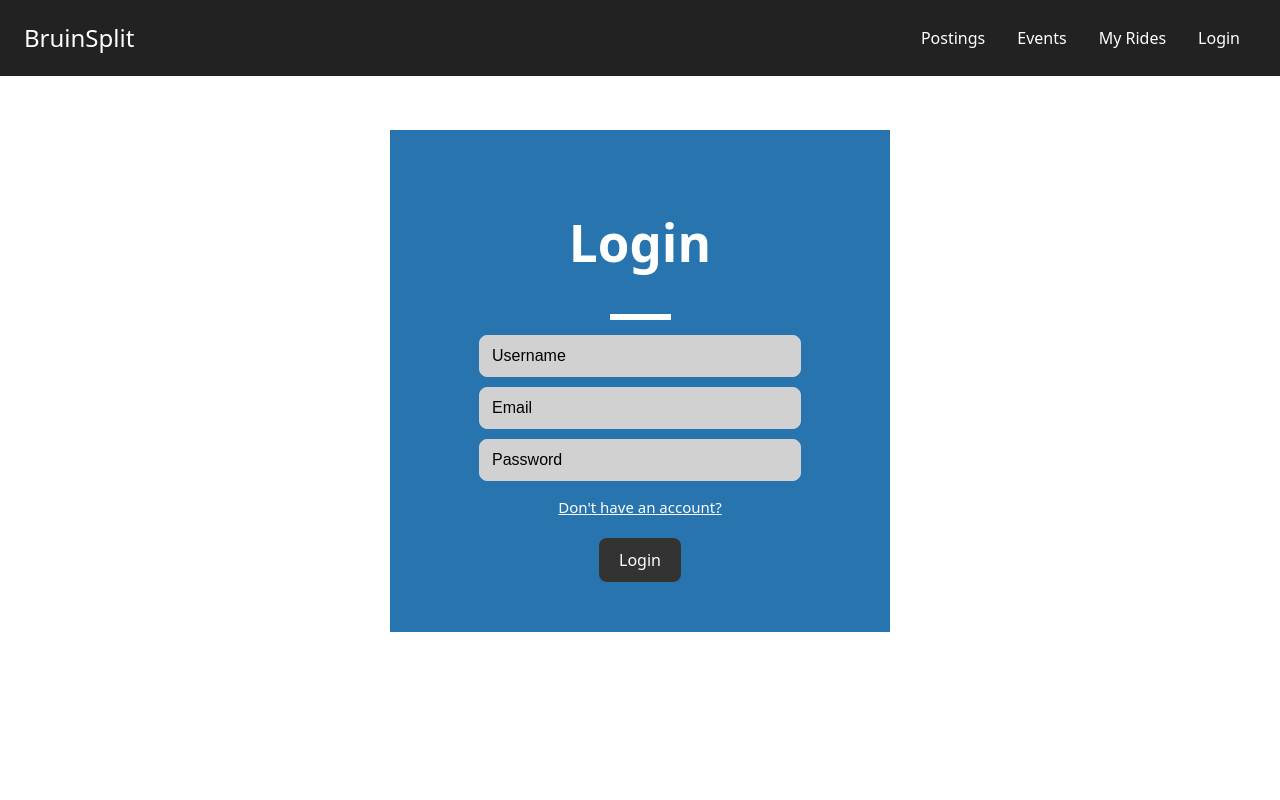
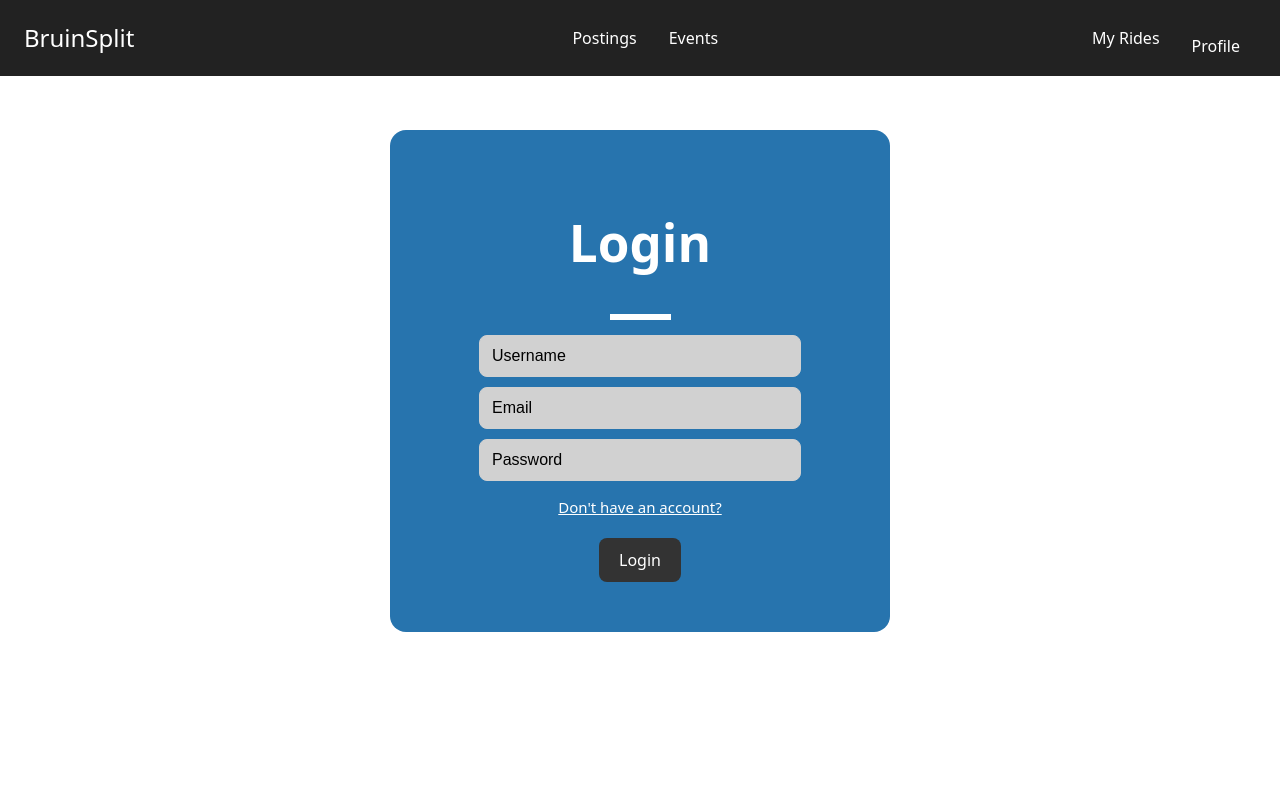
Before and after one commit to joshuajin06/BruinSplit, a React (Vite) app in the folder frontend/bruinsplit/: page /login in a window 1280 px wide. Shown: the top 800 px of the page. Built offline with nearby package versions, Linux system fonts and the light colour scheme.

Commit message:
Dropdown menu for Profile WIP

```diff
--- a/frontend/bruinsplit/src/components/loginsignup.css
+++ b/frontend/bruinsplit/src/components/loginsignup.css
@@ -12,6 +12,8 @@
     margin-right: auto;
     margin-top: 50px;
     margin-bottom: 10px;
+    box-shadow: #333;
+    border-radius: 1rem;
 }
 
 .toggle-action{
--- a/frontend/bruinsplit/src/components/navbar.css
+++ b/frontend/bruinsplit/src/components/navbar.css
@@ -19,21 +19,35 @@
   font-weight: bold;
 }
 
-.nav-links {
+.nav-linksR {
   list-style: none;
   display: flex;
   gap: 2rem;
   margin: 0;
   margin-right: 5%;
+  justify-content: center;
+  align-items: center;
+  right: 0;
+
 }
 
-.nav-links a {
+
+.nav-linksC {
+  list-style: none;
+  display: flex;
+  gap: 2rem;
+  margin: 0;
+  margin-left: 5%;
+  /*margin-right: 5%;*/
+  justify-content: center;
+}
+
+.nav-linksR a, .nav-linksC a {
   text-decoration: none;
   color: white;
   transition: color 0.3s ease;
 }
-
-.nav-links a:hover {
+.nav-linksR a:hover, .nav-linksC a:hover {
   color: #535bf2;
 }
 
@@ -44,3 +58,19 @@
 .siteTitle a:hover {
   color: #535bf2;
 }
+
+.profileButton {
+  background-color: transparent;
+  color: white;
+  border: 1rem;
+  padding: 0;
+  cursor: pointer;
+  font-size: 1rem;
+  transition: color 0.3s ease;
+  font-family: inherit;
+  position: relative;
+}
+
+.navButtonLogin {
+  position: relative;
+}
--- a/frontend/bruinsplit/src/components/navbar.jsx
+++ b/frontend/bruinsplit/src/components/navbar.jsx
@@ -1,16 +1,44 @@
-import React from "react";
+import { useState, useRef, useEffect } from "react"
 import { Link } from "react-router-dom";
 import "./navbar.css"; // Import the CSS file
 
 export default function Navbar() {
+  const [loginClicked, setLoginClicked] = useState(false);
+  const menuRef = useRef(null);
+
+  //written with the aid of claude ai
+  useEffect(() => {
+    function handleClickOutside(event) {
+      if (menuRef.current && !menuRef.current.contains(event.target)) {
+        setLoginMenuOpen(false);
+      }
+    }
+    document.addEventListener("mousedown", handleClickOutside);
+    return () => document.removeEventListener("mousedown", handleClickOutside);
+  }, []);
+
   return (
     <nav className="navbar">
       <h2 className="siteTitle"><Link to="/">BruinSplit</Link></h2>
-      <ul className="nav-links">
+      <ul className="nav-linksC">
         <li><Link to="/postings">Postings</Link></li>
         <li><Link to="/events">Events</Link></li>
-        <li><Link to="/myrides">My Rides</Link></li>
-        <li><Link to="/login">Login</Link></li>
+      </ul>
+      <ul className="nav-linksR" ref={menuRef}>
+        <li className="myrides"><Link to="/myrides">My Rides</Link></li>
+
+        <li className="navButtonLogin">
+          <button className="profileButton" onClick={() => setLoginClicked(!loginClicked)}>Profile</button>
+
+          {loginClicked && (
+              <div className="submenu">
+                <Link to="/login" className="submenu-item">Sign In</Link>
+              </div>
+            )}
+        </li>
+
+
+
       </ul>
     </nav>
   );
--- a/frontend/bruinsplit/src/index.css
+++ b/frontend/bruinsplit/src/index.css
@@ -4,7 +4,7 @@
   font-weight: 400;
 
   color-scheme: light dark;
-  color: rgba(255, 255, 255, 0.87);
+  color: rgba(242,240,239, 0.87);
   background-color: #ffffff;
 
   font-synthesis: none;
```
